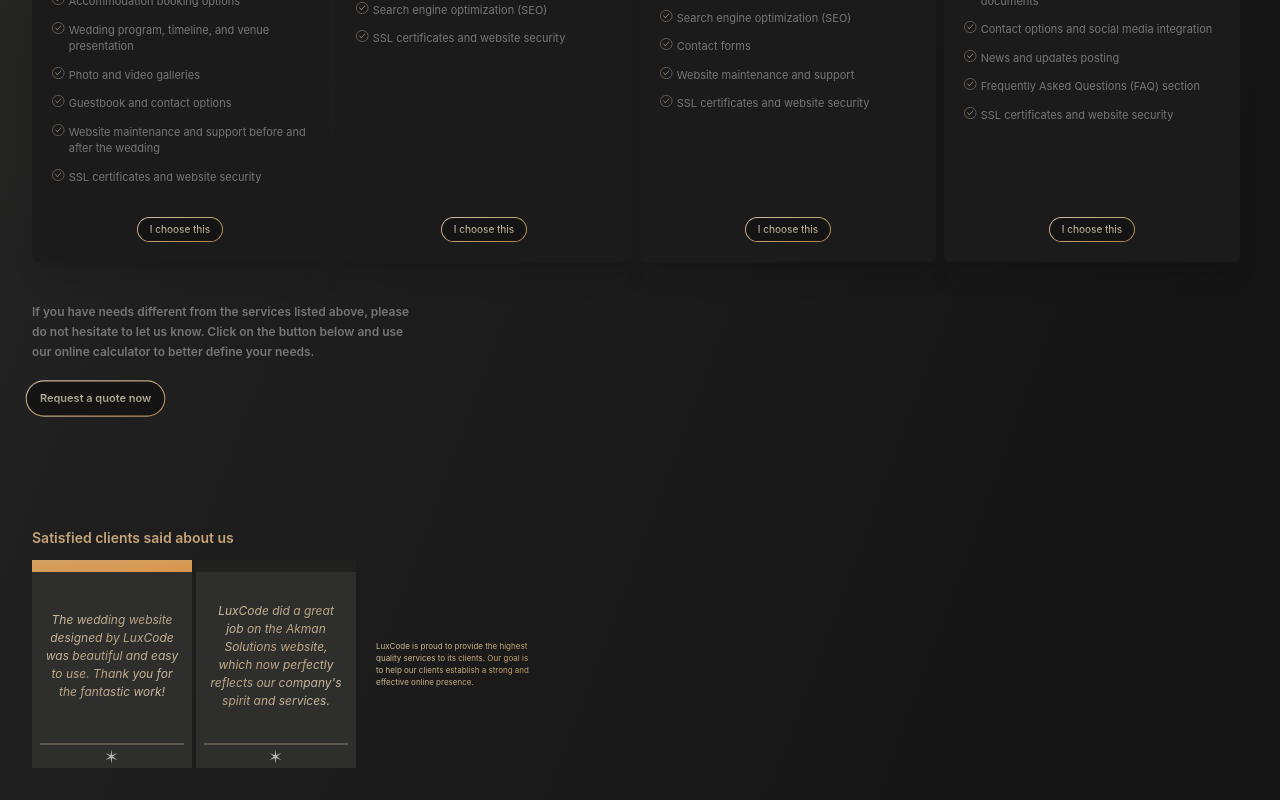
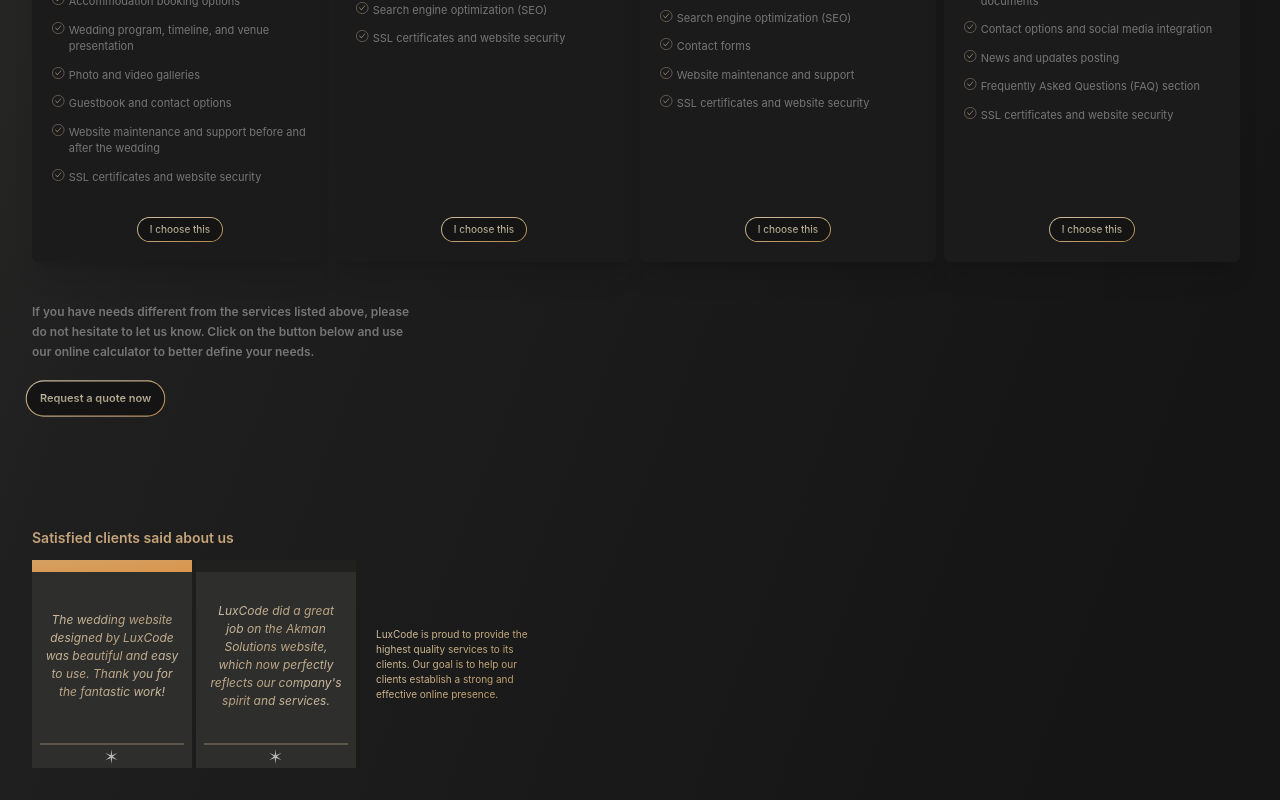
Before and after one commit to Homvi/luxcode, a React (Create React App) app: page /services in a window 1280 px wide. Shown: the part 766-1566 px from the top of the page. Built offline with nearby package versions, Linux system fonts and the light colour scheme.

Commit message:
increase font size for better readability

```diff
--- a/src/pages/Services.jsx
+++ b/src/pages/Services.jsx
@@ -72,7 +72,7 @@ const Services = () => {
             />
           ))}
         </div>
-        <div className="max-w-[190px] font-normal flex text-[8px] my-3  justify-center items-center text-transparent bg-clip-text bg-gradient-to-br from-[#DBCFB8]  to-[#B28647]  xl:p-4">
+        <div className="max-w-[190px] font-normal flex text-[10px] my-3  justify-center items-center text-transparent bg-clip-text bg-gradient-to-br from-[#DBCFB8]  to-[#B28647]  xl:p-4">
         {data[language].testemonialDescription}
         </div>
       </div>
```
